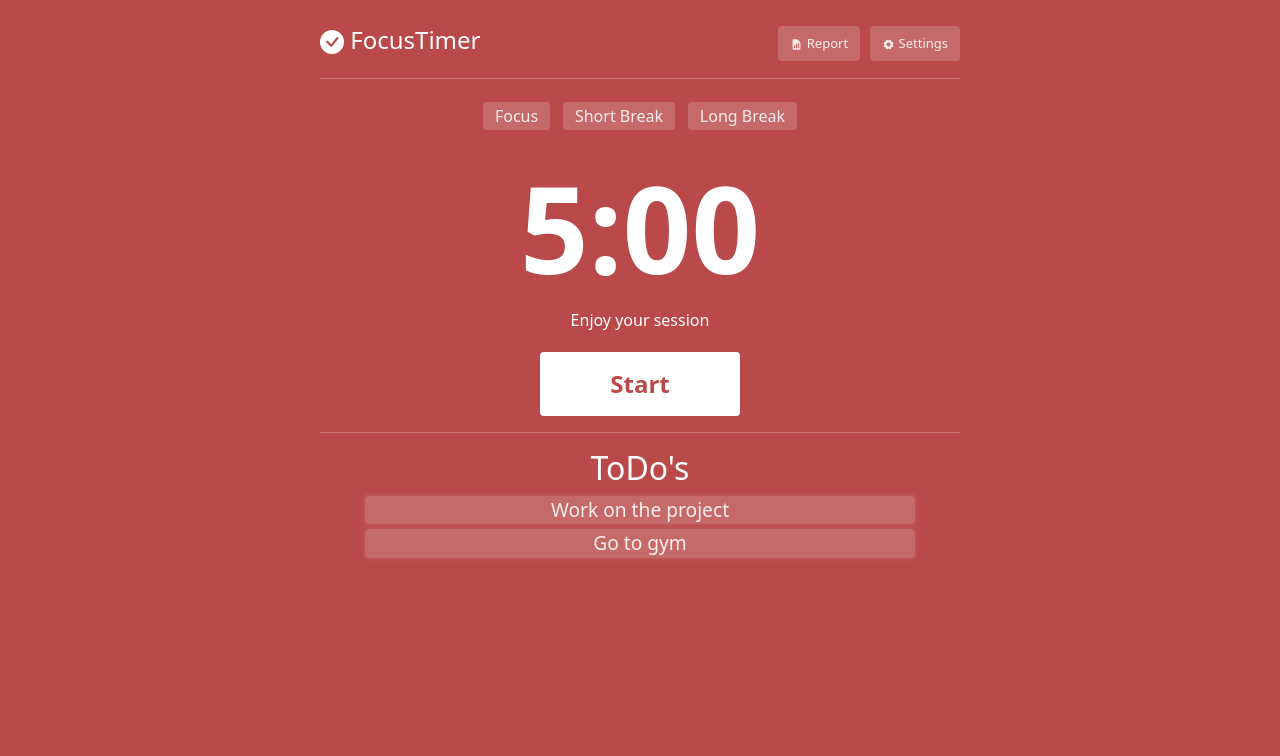
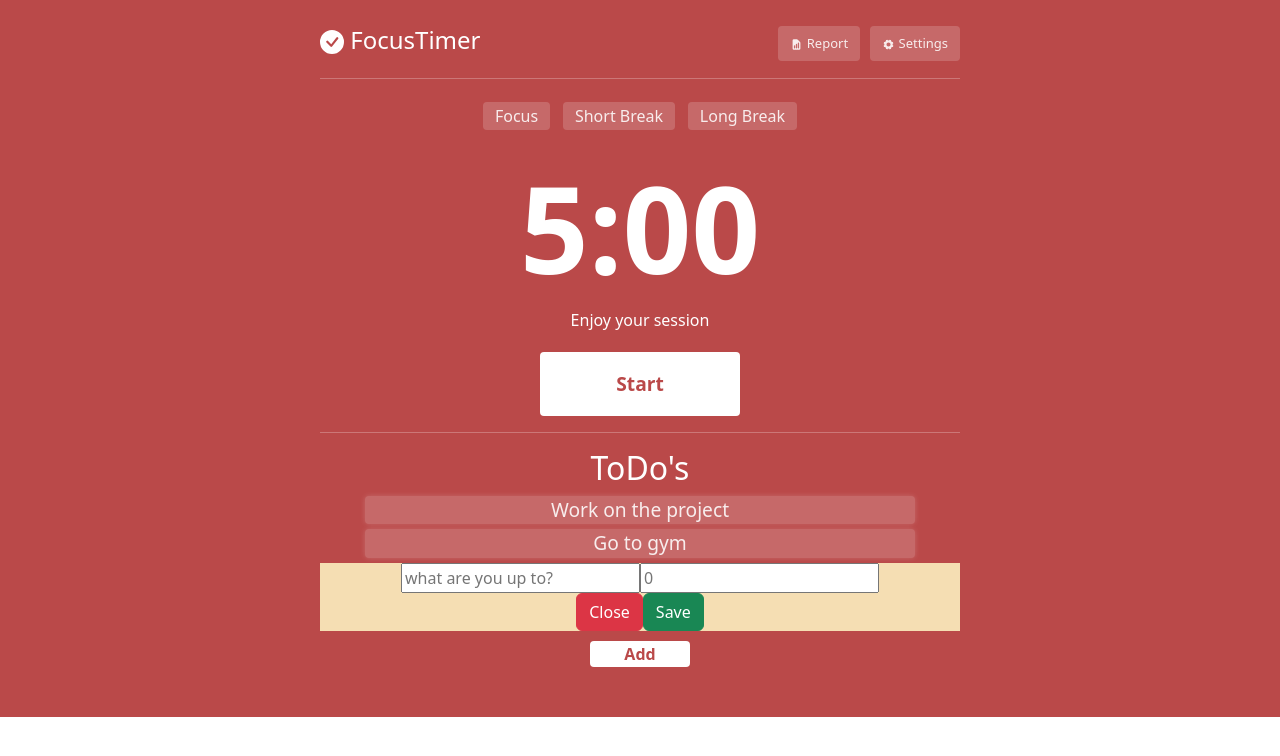
Before and after one commit to parthivsai/FocusTimer, a React (Create React App) app: page / in a window 1280 px wide. Shown: the top 756 px of the page. Built offline with nearby package versions, Linux system fonts and the light colour scheme.

Commit message:
Added Todos

```diff
--- a/package.json
+++ b/package.json
@@ -9,6 +9,7 @@
     "bootstrap": "^5.3.0",
     "react": "^18.2.0",
     "react-dom": "^18.2.0",
+    "react-icons": "^4.9.0",
     "react-scripts": "5.0.1",
     "web-vitals": "^2.1.4"
   },
--- a/src/Components/Home/Home.css
+++ b/src/Components/Home/Home.css
@@ -16,7 +16,7 @@
 
 .backgroundColor {
   background-color: rgb(186, 73, 73);
-  height: 100vh;
+  /* height: 100vh; */
 }
 .reportButton,
 .settingsButton {
@@ -41,13 +41,13 @@
   padding: 0px 12px;
   border-radius: 4px;
   /* font-family: ArialRounded; */
-  font-size: 1.5rem;
+  font-size: 1.2rem;
   height: 4rem;
   color: rgb(186, 73, 73);
   font-weight: bold;
   width: 200px;
   background-color: white;
-  transition: transform 0.3s;
+  transition: transform 0.2s;
 }
 
 .start:hover {
@@ -96,7 +96,7 @@
   box-shadow: none;
   color: white;
   /* margin-left: 1%; */
-  background: none rgba(255, 255, 255, 0.2);
+  background: rgba(255, 255, 255, 0.2);
   border-radius: 4px;
   margin: 1%;
   transition: transform 0.1s;
@@ -141,3 +141,24 @@
   background: rgba(255, 255, 255, 0.4);
   box-shadow: 0 0 5px rgba(255, 255, 255, 0.4);
 }
+
+.addButton {
+  border: none;
+  background: none;
+  box-shadow: none;
+  color: rgb(186, 73, 73);
+  font-weight: bold;
+  background-color: white;
+  border-radius: 4px;
+  margin: 10px 0px 0px;
+  width: 100px;
+  transition: transform 0.2s;
+}
+
+.addButton:hover {
+  transform: scale(1.1);
+}
+
+.popup {
+  background-color: wheat;
+}
--- a/src/Components/Home/Home.js
+++ b/src/Components/Home/Home.js
@@ -5,6 +5,10 @@ import { IoIosSettings } from "react-icons/io";
 import { useState } from "react";
 
 const Home = () => {
+  const [newTask, setNewTask] = useState("");
+  var [showPopup, setShowPopup] = useState(true);
+  console.log(showPopup);
+
   const text = "Enjoy your session";
   let todoList = ["Work on the project", "Go to gym"];
   const [Todos, setTodos] = useState(todoList);
@@ -43,10 +47,41 @@ const Home = () => {
             <button className="start">Start</button>
           </div>
           <hr />
-          <h2>ToDo's</h2>
+          <div>
+            <h2>ToDo's</h2>
 
-          <div className="todos">
-            {Todos && Todos.map((todo) => <div className="todo"> {todo} </div>)}
+            <div className="todos">
+              {Todos &&
+                Todos.map((todo) => <div className="todo"> {todo} </div>)}
+            </div>
+            {showPopup && (
+              <div className="popup">
+                <div className="popupContent">
+                  <input type="text" placeholder="what are you up to?" />
+                  <input type="number" placeholder="0" />
+                </div>
+                <div className="popupFooter">
+                  <button
+                    className="btn btn-danger"
+                    onClick={() => setShowPopup(false)}
+                  >
+                    Close
+                  </button>
+                  <button
+                    className="btn btn-success"
+                    onClick={() => setShowPopup(false)}
+                  >
+                    Save
+                  </button>
+                </div>
+              </div>
+            )}
+            <button
+              className="addButton"
+              onClick={() => setShowPopup(!showPopup)}
+            >
+              Add
+            </button>
           </div>
         </div>
         <br />
```
Also changed, not shown: 1 other file (tests, documents, lock files or other folders).
